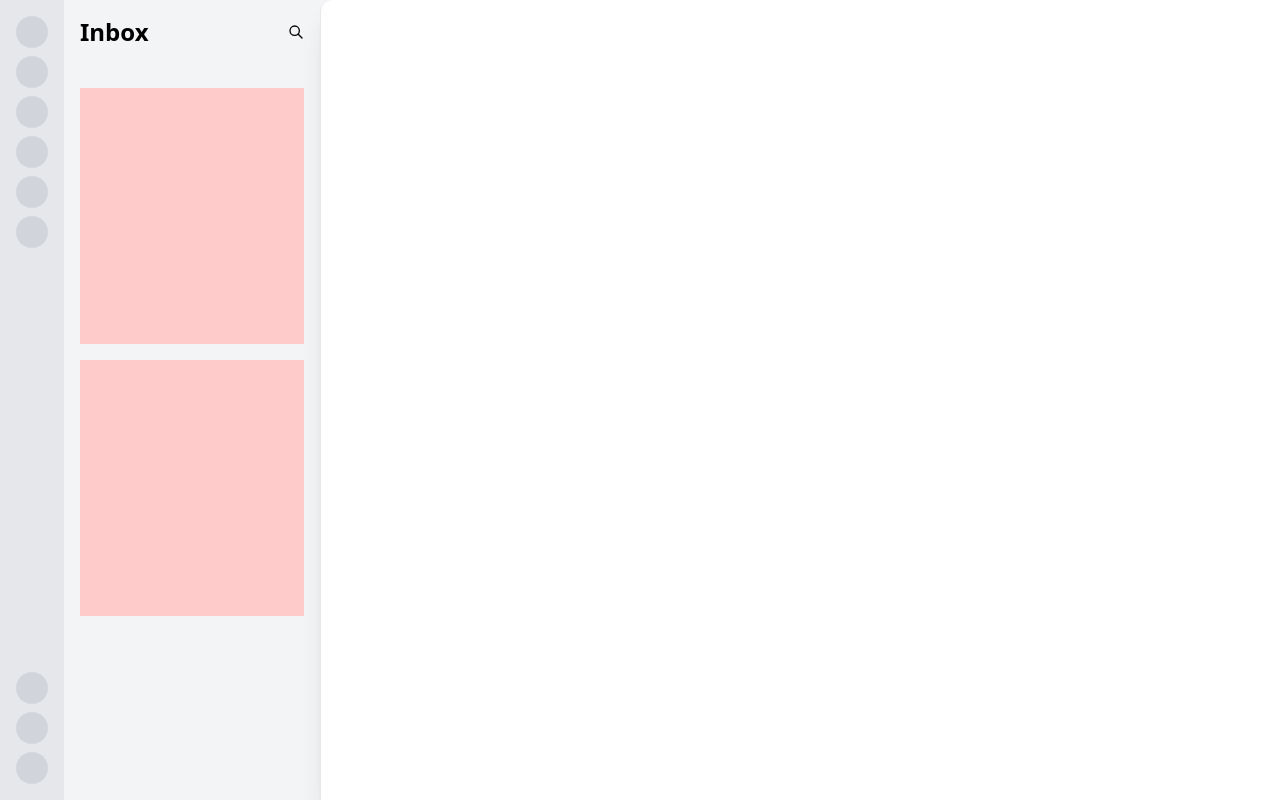
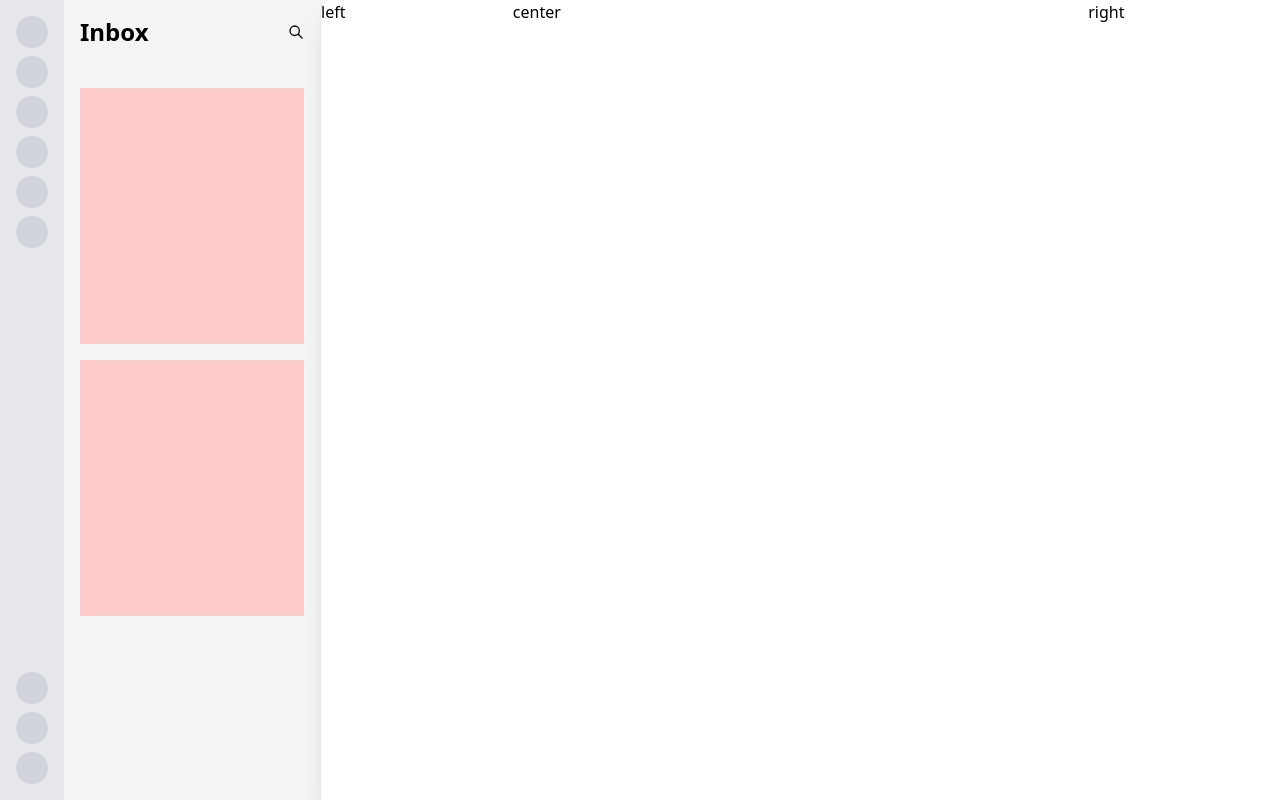
Before and after one commit to Frog-kt/vite-project, a React (Vite) app: page / in a window 1280 px wide. Built offline with nearby package versions, Linux system fonts and the light colour scheme.

Commit message:
chore: Main.tsx

```diff
--- a/src/components/Main.tsx
+++ b/src/components/Main.tsx
@@ -2,8 +2,10 @@ import React from 'react'
 
 export default function Main() {
   return (
-    <div className="flex-auto bg-white rounded-tl-xl border-l shadow-xl">
-
+    <div className="flex flex-row flex-auto bg-white rounded-tl-xl border-l shadow-xl">
+      <div className="w-1/5">left</div>
+      <div className="w-3/5">center</div>
+      <div className="w-1/5">right</div>
     </div>
   )
 }
```
